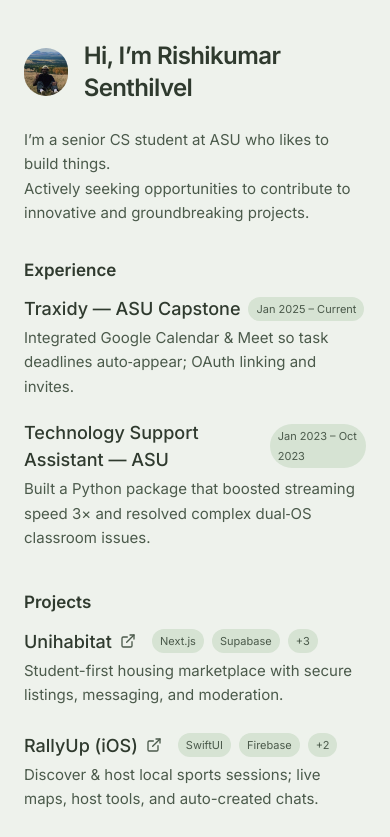
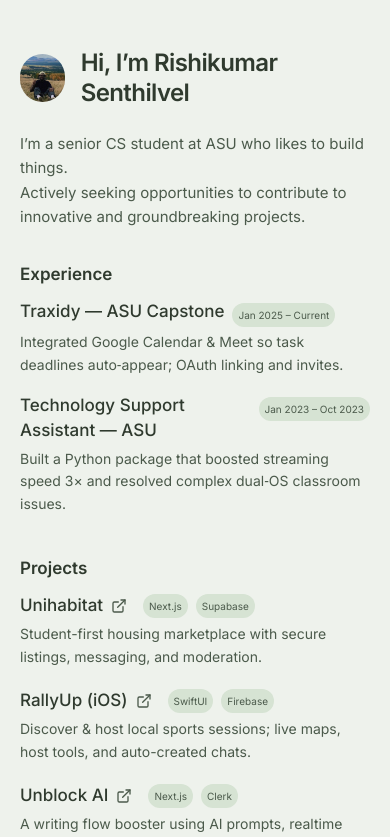
Before and after one commit to Rishi180303/portfolio, a Next.js app: page / in a window 390 px wide. Shown: the top 837 px of the page. Built offline with nearby package versions, Linux system fonts and the light colour scheme.

Commit message:
responsive design change

```diff
--- a/src/app/globals.css
+++ b/src/app/globals.css
@@ -14,6 +14,7 @@
   --color-primary: #2F3A2E;   /* text primary */
   --color-secondary: #4B5A4B; /* text secondary */
   --color-accent: #D6E3D3;    /* badge/accent - slightly darker */
+  --color-accent-strong: #C7D5C3; /* badge hover accent */
 
   /* Font variables provided by next/font in layout */
   --font-sans: var(--font-inter);
--- a/src/app/page.tsx
+++ b/src/app/page.tsx
@@ -65,7 +65,7 @@ export default function Home() {
   ];
 
   return (
-    <main className="font-sans min-h-screen flex items-center justify-center px-6 py-10 sm:px-8 md:px-12 lg:px-20 xl:px-28 2xl:px-44 bg-background text-primary">
+    <main className="font-sans min-h-screen flex items-start md:items-center justify-center px-5 py-12 sm:px-8 md:px-12 lg:px-20 xl:px-28 2xl:px-44 bg-background text-primary">
       <motion.section
         initial="hidden"
         animate="show"
@@ -78,7 +78,7 @@ export default function Home() {
             {/* eslint-disable-next-line @next/next/no-img-element */}
             <img src="/profile_pic.jpg" alt="Rishikumar Senthilvel" className="w-12 h-12 sm:w-14 sm:h-14 object-cover" />
           </span>
-          <h1 className="text-2xl sm:text-3xl font-semibold tracking-tight text-primary">
+          <h1 className="text-2xl sm:text-3xl font-semibold tracking-tight leading-tight text-primary">
             Hi, I’m Rishikumar Senthilvel
           </h1>
         </motion.header>
@@ -95,16 +95,16 @@ export default function Home() {
         <motion.h2 variants={item} className="text-[17px] font-semibold text-primary mb-3">
           Experience
         </motion.h2>
-        <motion.ul variants={container} className="space-y-5 mb-10">
+        <motion.ul variants={container} className="space-y-4 sm:space-y-5 mb-10">
           {experience.map((e) => (
             <motion.li key={e.title} variants={item}>
-              <div className="flex items-center gap-2 mb-1">
-                <h3 className="text-[18px] sm:text-lg font-medium text-primary">{e.title}</h3>
-                <span className="text-[11px] leading-5 px-2 py-0.5 rounded-full bg-[color:var(--color-accent)] text-secondary">
+              <div className="flex items-baseline gap-2 mb-1">
+                <h3 className="text-[17px] sm:text-lg font-medium text-primary">{e.title}</h3>
+                <span className="text-[10px] sm:text-[11px] leading-5 px-1.5 sm:px-2 py-0.5 rounded-full bg-[color:var(--color-accent)] text-secondary whitespace-nowrap self-start mt-1 sm:mt-0">
                   {e.period}
                 </span>
               </div>
-              <p className="text-secondary text-[15px] leading-relaxed">{e.desc}</p>
+              <p className="text-secondary text-[14px] sm:text-[15px] leading-relaxed">{e.desc}</p>
             </motion.li>
           ))}
         </motion.ul>
@@ -113,11 +113,11 @@ export default function Home() {
         <motion.h2 variants={item} className="text-[17px] font-semibold text-primary mb-3">
           Projects
         </motion.h2>
-        <motion.ul variants={container} className="space-y-6 mb-10">
+        <motion.ul variants={container} className="space-y-5 sm:space-y-6 mb-10">
           {projects.map((p) => (
             <motion.li key={p.title} variants={item}>
               <div className="flex items-center justify-start gap-2 mb-1 flex-wrap">
-                <h3 className="text-[18px] sm:text-lg font-medium text-primary">
+                <h3 className="text-[17px] sm:text-lg font-medium text-primary">
                   {p.title}
                 </h3>
                 {p.href && (
@@ -136,34 +136,36 @@ export default function Home() {
                   {p.badges?.slice(0, 2).map((b) => (
                     <span
                       key={b}
-                      className="ml-2 text-[11px] leading-5 px-2 py-0.5 rounded-full bg-[color:var(--color-accent)] text-secondary"
+                      className="ml-2 text-[10px] sm:text-[11px] leading-5 px-1.5 sm:px-2 py-0.5 rounded-full bg-[color:var(--color-accent)] text-secondary"
                     >
                       {b}
                     </span>
                   ))}
                   {p.badges && p.badges.length > 2 && (
-                    <span className="relative inline-flex items-center ml-2 whitespace-nowrap group/badges">
-                      {/* +N chip keeps a minimum width to prevent layout shifts */}
-                      <span className="inline-flex justify-center min-w-[28px] text-[11px] leading-5 px-2 py-0.5 rounded-full bg-[color:var(--color-accent)] text-secondary transition-all duration-[350ms] ease-[cubic-bezier(0.16,1,0.3,1)] group-hover/badges:opacity-0 group-hover/badges:scale-95 group-hover/badges:w-0 group-hover/badges:min-w-0 group-hover/badges:px-0 overflow-hidden">
+                    <>
+                      {/* Desktop/tablet: +N with hover expand */}
+                      <span className="relative hidden sm:inline-flex items-center ml-2 whitespace-nowrap group/badges">
+                        <span className="inline-flex justify-center min-w-[28px] text-[11px] leading-5 px-2 py-0.5 rounded-full bg-[color:var(--color-accent)] text-secondary transition-all duration-[350ms] ease-[cubic-bezier(0.16,1,0.3,1)] hover:bg-[color:var(--color-accent-strong)] group-hover/badges:opacity-0 group-hover/badges:scale-95 group-hover/badges:w-0 group-hover/badges:min-w-0 group-hover/badges:px-0 overflow-hidden">
                           +{p.badges.length - 2}
                         </span>
-                      {/* Smoothly expanding container for the remaining badges; no left margin until hover */}
                         <span className="inline-flex items-center gap-2 overflow-hidden max-w-0 ml-0 transition-[max-width,margin] duration-[350ms] ease-[cubic-bezier(0.16,1,0.3,1)] group-hover/badges:max-w-[360px] group-hover/badges:ml-2">
                           {p.badges.slice(2).map((b, i) => (
                             <span
                               key={b}
                               style={{ transitionDelay: `${i * 40}ms` }}
-                            className="text-[11px] leading-5 px-2 py-0.5 rounded-full bg-[color:var(--color-accent)] text-secondary opacity-0 translate-y-[2px] transition-all duration-[350ms] ease-[cubic-bezier(0.16,1,0.3,1)] group-hover/badges:opacity-100 group-hover/badges:translate-y-0"
+                              className="text-[11px] leading-5 px-2 py-0.5 rounded-full bg-[color:var(--color-accent)] hover:bg-[color:var(--color-accent-strong)] text-secondary opacity-0 translate-y-[2px] transition-all duration-[350ms] ease-[cubic-bezier(0.16,1,0.3,1)] group-hover/badges:opacity-100 group-hover/badges:translate-y-0"
                             >
                               {b}
                             </span>
                           ))}
                         </span>
                       </span>
+                      {/* Mobile: only show first two badges (no +N, no extras) */}
+                    </>
                   )}
                 </span>
               </div>
-              <p className="text-secondary text-[15px] leading-relaxed">
+              <p className="text-secondary text-[14px] sm:text-[15px] leading-relaxed">
                 {p.desc}
               </p>
             </motion.li>
@@ -171,7 +173,7 @@ export default function Home() {
         </motion.ul>
 
         {/* Links */}
-        <motion.div variants={item} className="flex flex-wrap items-center justify-start gap-5 mb-10 text-[15px]">
+        <motion.div variants={item} className="flex flex-wrap items-center justify-start gap-4 sm:gap-5 mb-10 text-[14px] sm:text-[15px]">
           <Link
             href="mailto:rsenthi4@asu.edu"
             className="inline-flex items-center gap-2 text-primary hover:opacity-80"
```
Lines whose indentation alone changed are shown as unchanged.
